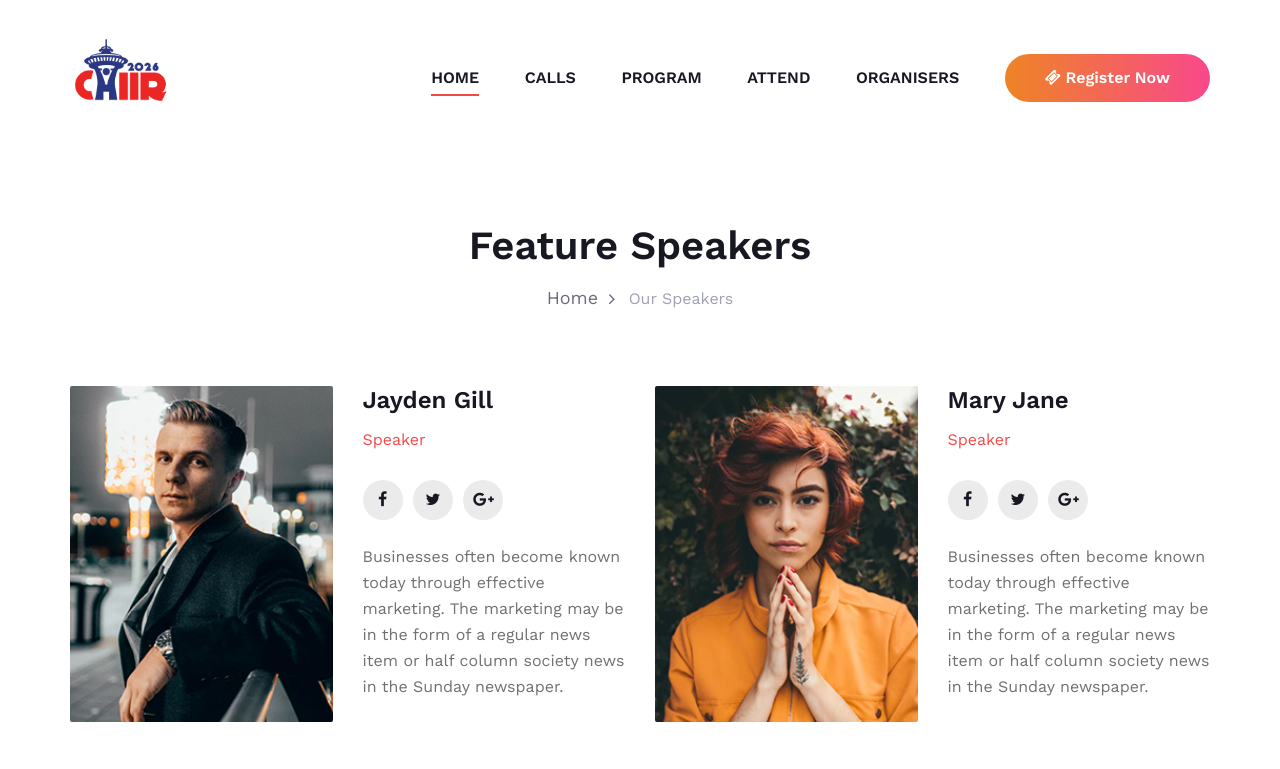
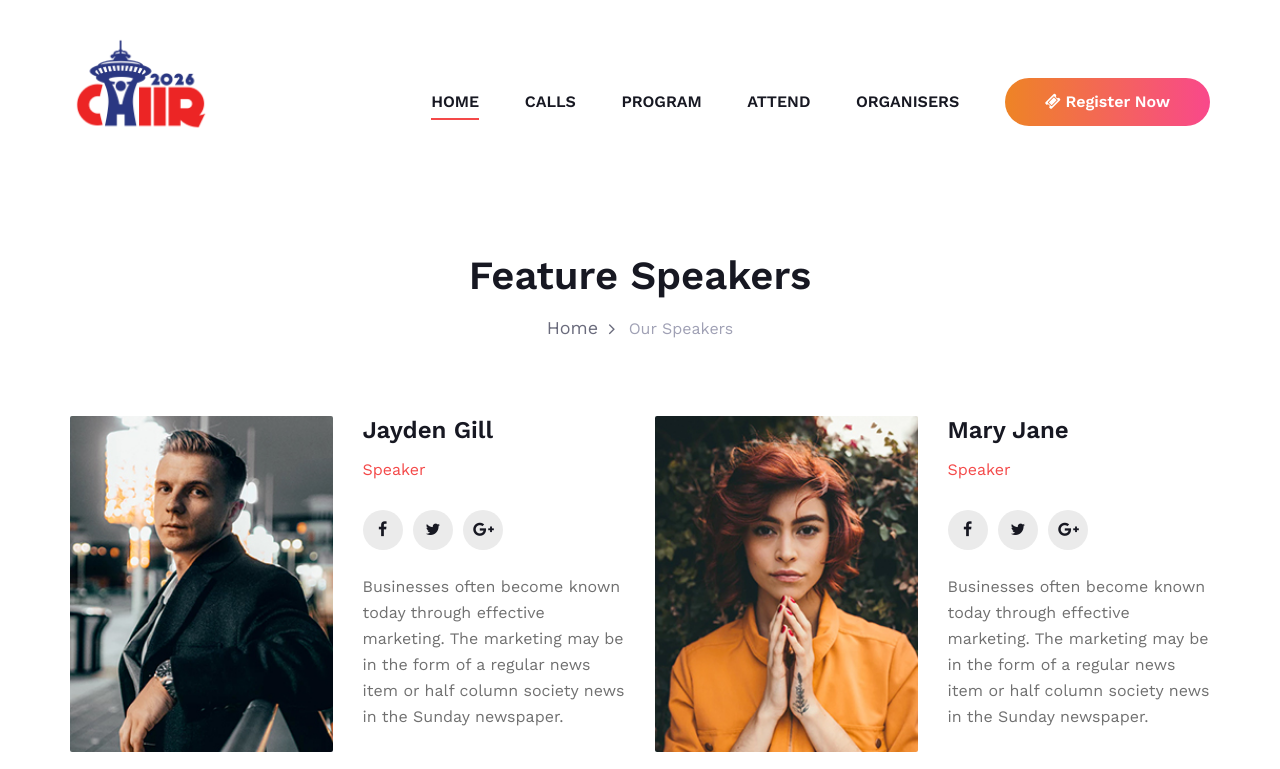
Before and after one commit to CHIIR2026/CHIIR2026.github.io, a plain HTML site: page program.html in a window 1280 px wide. Shown: the top 769 px of the page. Drawn offline with nearby package versions, Linux system fonts and the light colour scheme.

Commit message:
Update program.html

```diff
--- a/program.html
+++ b/program.html
@@ -36,11 +36,12 @@
         <div class="container">
             <div class="logo">
                 <a href="./index.html">
-                    <img src="img/logo.png" alt="" style="width: 100px; height: auto;">
+                    <img src="img/logo.png" alt="" style="width: 140px; height: auto;">
                 </a>
             </div>
             <div class="nav-menu">
                 <nav class="mainmenu mobile-menu">
+                    <br>
                     <br>
                     <ul>
                         <li class="active"><a href="./index.html">Home</a></li>
```
